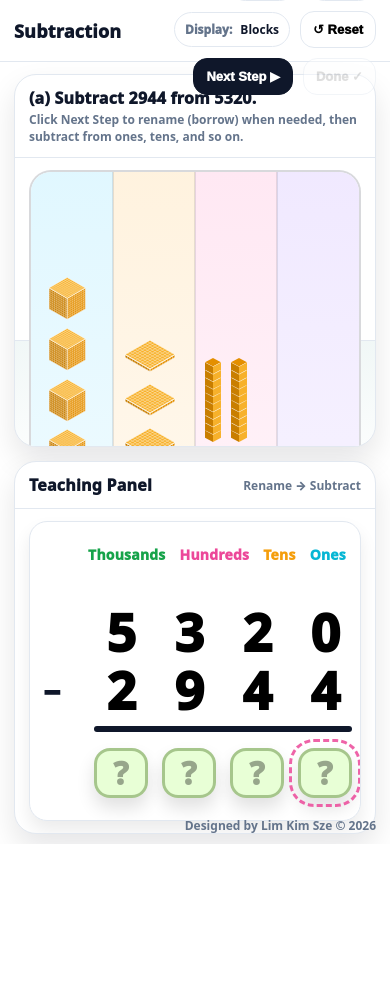
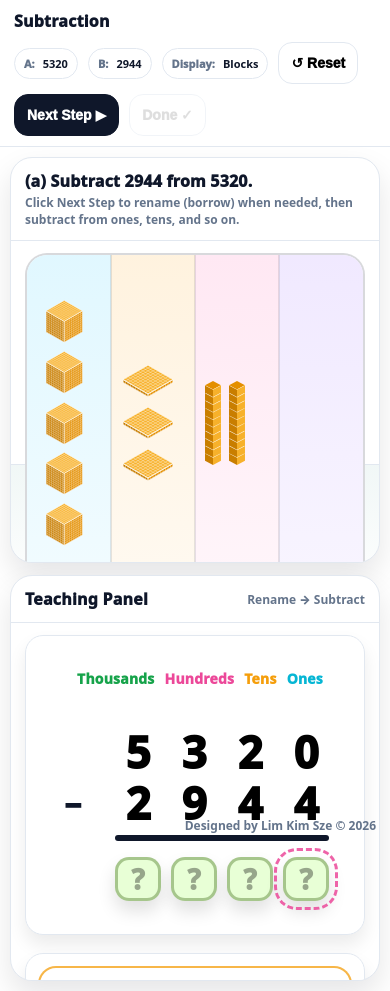
Before and after one commit to limkimsze-maker/P1_to_P3_Subtraction, a plain HTML site: page index.html in a window 390 px wide. Before the commit the page ends 844 px from the top, so only its background shows below. Drawn offline with Linux system fonts and the light colour scheme.

Commit message:
Update index.html

```diff
--- a/index.html
+++ b/index.html
@@ -4,7 +4,7 @@
 <link rel="icon" href="./kimsze_sharp16.ico?v=20260111a" sizes="any">
 <link rel="shortcut icon" href="./kimsze_sharp16.ico?v=20260111a">
   <meta charset="utf-8"/>
-  <meta name="viewport" content="width=device-width,initial-scale=1"/>
+  <meta name="viewport" content="width=device-width,initial-scale=1,viewport-fit=cover"/>
   <title>Subtraction — Place Value Mat (Step-by-step)</title>
 
   <style>
@@ -55,8 +55,11 @@
       background: var(--bg);
       color: var(--ink);
       overflow: hidden; /* no window scrolling */
-    }
-
+      -webkit-text-size-adjust: 100%;
+      touch-action: manipulation;
+    }
+
+    /* ✅ iOS safe-area padding + allow wrap on small screens */
     .topbar{
       height: var(--topbarH);
       border-bottom:1px solid var(--line);
@@ -67,6 +70,9 @@
       justify-content:space-between;
       gap:12px;
       padding: 10px 14px;
+      padding-top: calc(10px + env(safe-area-inset-top));
+      padding-left: calc(14px + env(safe-area-inset-left));
+      padding-right: calc(14px + env(safe-area-inset-right));
       position: sticky;
       top:0;
       z-index: 20;
@@ -77,7 +83,7 @@
       gap:10px;
       font-weight:1000;
       letter-spacing:.2px;
-      min-width: 140px;
+      min-width: 120px;
     }
     .title .big{ font-size: 18px; }
 
@@ -112,6 +118,8 @@
       cursor:pointer;
       white-space:nowrap;
       transition: transform .08s ease;
+      -webkit-tap-highlight-color: transparent;
+      user-select: none;
     }
     .btn:active{ transform: translateY(1px); }
     .btn.primary{
@@ -130,6 +138,7 @@
       max-width: var(--maxW);
       margin: 0 auto;
       padding: 12px 14px 10px;
+      padding-bottom: calc(10px + env(safe-area-inset-bottom));
       display:grid;
       grid-template-columns: 1.55fr .85fr;
       gap: var(--gap);
@@ -669,7 +678,7 @@
       padding: 10px 10px;
       border: 1px solid var(--line);
       border-radius: 14px;
-      font-size: 14px;
+      font-size: 16px; /* ✅ iOS: avoid zoom */
       font-weight: 900;
       outline:none;
       background:#fff;
@@ -808,12 +817,87 @@
       color: var(--muted);
       font-weight: 900;
       z-index: 5;
-    }
-
+      padding-right: env(safe-area-inset-right);
+      padding-bottom: env(safe-area-inset-bottom);
+      pointer-events:none;
+    }
+
+    /* =========================
+       ✅ Mobile + Tablet Responsive
+       ========================= */
+
+    /* Make topbar auto-height on smaller screens */
     @media (max-width: 980px){
-      .wrap{ grid-template-columns: 1fr; }
+      :root{ --topbarH: auto; }
+      body{ overflow:hidden; }
+
+      .topbar{
+        height: auto;
+        align-items:flex-start;
+        flex-wrap:wrap;
+        gap:10px;
+      }
+      .actions{
+        width:100%;
+        justify-content:flex-start;
+      }
+      .actions .btn{
+        padding: 12px 12px;
+        font-size: 14px;
+      }
+
+      .wrap{
+        height: calc(100vh - 0px);
+        grid-template-columns: 1fr;
+        padding: 10px 10px 10px;
+        gap: 12px;
+        overflow:auto;                 /* ✅ allow page scroll on mobile */
+        -webkit-overflow-scrolling: touch;
+        overscroll-behavior: contain;
+      }
+
+      .mat{ min-height: 340px; }
       .algoBox{ height: 300px; }
       .panelBody{ grid-template-rows: 300px auto; }
+    }
+
+    /* Tight phones */
+    @media (max-width: 520px){
+      .title .big{ font-size: 16px; }
+      .pill{ font-size: 11px; padding: 7px 9px; }
+
+      .eq{
+        font-size: clamp(22px, 5.8vw, 34px);
+        gap: 8px;
+        flex-wrap:wrap;
+        white-space:normal;
+      }
+      .ansPill{ height: 46px; font-size: 28px; border-radius: 14px; }
+
+      .fields{ grid-template-columns: 1fr; }
+      .randRow{ grid-template-columns: 1fr; }
+      .childGrid{ grid-template-columns: 1fr; }
+      .childGrid .btn{ width:100%; }
+
+      .stepTitle{ font-size: 26px; }
+      .stepText{ font-size: 16px; }
+      .stepEq{ font-size: 16px; }
+      .miniBox{ width: 50px; height: 40px; font-size: 22px; }
+
+      /* Algorithm visuals slightly smaller so they fit */
+      :root{ --algoColW: 46px; --algoGap: 10px; }
+      .digitsCol{ font-size: 44px; }
+      .renameRow{ font-size: 22px; }
+      .resBox{ height: 44px; font-size: 28px; border-radius: 14px; }
+
+      /* Reduce pile gaps so blocks fit better */
+      .pileGrid{ gap: 8px; }
+      .pileTwoCol{ --colGap: 12px; --rowGap: 8px; }
+    }
+
+    /* Respect reduced motion */
+    @media (prefers-reduced-motion: reduce){
+      *{ scroll-behavior: auto !important; }
     }
   </style>
   <script src="https://cdn.counter.dev/script.js" data-id="825e93b6-ce99-40ef-8bcc-125f13297433" data-utcoffset="8"></script>
@@ -930,11 +1014,11 @@
             <div class="fields">
               <div>
                 <label>Number A (≤ 4 digits)</label>
-                <input id="inA" type="number" min="0" max="9999" step="1" value="5320"/>
+                <input id="inA" type="number" min="0" max="9999" step="1" value="5320" inputmode="numeric"/>
               </div>
               <div>
                 <label>Number B (≤ 4 digits)</label>
-                <input id="inB" type="number" min="0" max="9999" step="1" value="2944"/>
+                <input id="inB" type="number" min="0" max="9999" step="1" value="2944" inputmode="numeric"/>
               </div>
             </div>
 
@@ -1228,7 +1312,6 @@
     const ctx = ensureAudio();
     if (!ctx) return;
 
-  // ✅ Force resume BEFORE making sound (important on Chrome/iOS)
     if (ctx.state === "suspended"){
       ctx.resume().then(() => playClap()).catch(()=>{});
       return;
@@ -1236,7 +1319,6 @@
 
     const t0 = ctx.currentTime;
 
-  // Small compressor so it’s loud without distortion
     const comp = ctx.createDynamicsCompressor();
     comp.threshold.setValueAtTime(-20, t0);
     comp.knee.setValueAtTime(18, t0);
@@ -1254,7 +1336,6 @@
 
       for (let i=0;i<bufferSize;i++){
         const x = i / bufferSize;
-      // strong attack + fast decay for “clap”
         const env = Math.pow(1 - x, 2.6);
         data[i] = (Math.random()*2 - 1) * env;
       }
@@ -1285,14 +1366,11 @@
       src.stop(start + len + 0.01);
     };
 
-  // 4 overlapping bursts = audible clap
     mkBurst(0.00, 0.13, 1600, 1.1, 0.70);
     mkBurst(0.03, 0.14, 1200, 1.0, 0.55);
     mkBurst(0.07, 0.11, 2200, 1.4, 0.40);
     mkBurst(0.10, 0.10, 900,  0.9, 0.30);
   }
-
-
 
   // ======= HELPERS =======
   const clampInt = (n, min, max) => {
@@ -1398,8 +1476,8 @@
   // ======= Layout rules =======
   function useTwoColForPile(placeKey){
     if (displayMode === "discs") return true;
-    if (placeKey === "t") return false; // tens blocks: 5 on top, 4 below
-    return true; // ones/hundreds/thousands blocks: 5 left, 4 right
+    if (placeKey === "t") return false;
+    return true;
   }
 
   function ensureTwoColStructure(pileEl){
@@ -1443,7 +1521,7 @@
       ensureTwoColStructure(pileEl);
       for (const t of tokens) putTokenTwoCol(pileEl, t);
     } else {
-      pileEl.className = "pile pileGrid"; // 5 top, 4 below
+      pileEl.className = "pile pileGrid";
       for (const t of tokens) pileEl.appendChild(t);
     }
   }
@@ -1507,7 +1585,7 @@
       return joinHundreds(n);
     }
 
-    const thousands = Math.floor(n / 1000); // 1..9
+    const thousands = Math.floor(n / 1000);
     const rem = n % 1000;
 
     const thouWords = `${ONES[thousands]} thousand`;
@@ -1528,14 +1606,14 @@
   // ======= STATE =======
   let A = 5320, B = 2944;
 
-  const zoneMap = { work:{} }; // single working row
+  const zoneMap = { work:{} };
   let actions = [];
   let actionIndex = 0;
   let busy = false;
 
-  let renameDigits = {};    // what to show above A (renamed values)
-  let strikeDigits = {};    // which original digits to strike
-  let resultDigits = {};    // revealed results per column
+  let renameDigits = {};
+  let strikeDigits = {};
+  let resultDigits = {};
 
   function showErr(msg){
     ui.errBox.style.display = msg ? "block" : "none";
@@ -1543,7 +1621,6 @@
   }
 
   function enforceSubRule(){
-    // ensure A >= B
     if (A < B){
       const tmp = A; A = B; B = tmp;
       ui.inA.value = A;
@@ -1569,30 +1646,24 @@
   }
 
   function buildActions(cols){
-    const work = splitDigits(A);   // mutable working digits (after renaming)
+    const work = splitDigits(A);
     const sub  = splitDigits(B);
 
     const colsSet = new Set(cols);
-    const placesAsc = cols.slice().reverse(); // ones -> highest (within cols)
-    const allAsc = ORDER.filter(k => colsSet.has(k)); // low->high subset
+    const placesAsc = cols.slice().reverse();
+    const allAsc = ORDER.filter(k => colsSet.has(k));
 
     const out = [];
     for (const p of placesAsc){
-      // borrow until enough
       while ((work[p] ?? 0) < (sub[p] ?? 0)){
-        // find nearest donor higher than p
         const pi = allAsc.indexOf(p);
         let donorIndex = -1;
         for (let j = pi+1; j < allAsc.length; j++){
           const k = allAsc[j];
           if ((work[k] ?? 0) > 0){ donorIndex = j; break; }
         }
-        if (donorIndex === -1){
-          // should not happen when A>=B
-          break;
-        }
-
-        // cascade down donor -> ... -> p
+        if (donorIndex === -1) break;
+
         for (let j = donorIndex; j > pi; j--){
           const high = allAsc[j];
           const low  = allAsc[j-1];
@@ -1649,7 +1720,6 @@
     ui.prompt.textContent = `(a) Subtract ${B} from ${A}.`;
 
     ui.ruleNote.textContent = "Use Next Step to follow the renaming (borrowing) steps, then subtract place by place.";
-
     ui.childEq.textContent = `${A} − ${B}`;
 
     const cols = getCols(A,B);
@@ -1700,7 +1770,6 @@
 
     cols.forEach(k => ui.zones.appendChild(makeZone(k)));
 
-    // fill piles with A only (single working set)
     const da = splitDigits(A);
     cols.forEach(k => fillPile(zoneMap.work[k].pile, k, da[k] ?? 0));
 
@@ -1716,7 +1785,7 @@
   function fillPile(pileEl, placeKey, count){
     pileEl.innerHTML = "";
     pileEl.dataset.place = placeKey;
-    count = clampInt(count, 0, 99); // allow 10/11/12 after renaming (discs/blocks)
+    count = clampInt(count, 0, 99);
 
     if (useTwoColForPile(placeKey)) {
       pileEl.className = "pile pileTwoCol";
@@ -1798,8 +1867,6 @@
 
   function updateRenameDisplay(cols){
     const spans = Array.from(ui.renameRow.children);
-
-    // reset strike styles on rowA
     Array.from(ui.rowA.children).forEach(sp => sp.classList.remove("strike"));
 
     cols.forEach((k, idx) => {
@@ -1813,7 +1880,6 @@
       } else {
         sp.textContent = String(v);
         sp.className = "renamed";
-        // strike original digit in rowA for that column
         if (strikeDigits[k]){
           const aSp = ui.rowA.children[idx];
           if (aSp) aSp.classList.add("strike");
@@ -1821,7 +1887,6 @@
       }
     });
 
-    // if all blank, keep them blank
     const any = cols.some(k => renameDigits[k] !== null && renameDigits[k] !== undefined);
     if (!any){
       spans.forEach(sp => { sp.textContent = ""; sp.className = "blank"; });
@@ -1864,7 +1929,6 @@
       b.style.outlineOffset = "0px";
     });
 
-    // highlight based on next SUBTRACT action’s place
     const next = actions[actionIndex];
     const place = next?.type === "subtract" ? next.place :
                   next?.type === "borrow" ? next.to : null;
@@ -1943,7 +2007,6 @@
     const fromRect = donor.getBoundingClientRect();
     donor.classList.add("movingHidden");
 
-    // ghost donor shrink
     const ghostDonor = document.createElement("div");
     ghostDonor.className = "ghost";
     ghostDonor.style.width = fromRect.width + "px";
@@ -1969,7 +2032,6 @@
     ghostDonor.remove();
     donor.remove();
 
-    // create 10 new tokens in TO pile, hidden first
     const newTokens = [];
     for (let i=0;i<10;i++){
       const t = makeTokenEl(toPlace);
@@ -1981,7 +2043,6 @@
     repackPile(fromPile, fromPlace);
     fitAllPiles();
 
-    // animate “burst” from donor center to each new token position
     resumeAudioIfNeeded();
     playSwoosh();
 
@@ -2072,7 +2133,6 @@
     busy = true;
 
     if (a.type === "borrow"){
-      // update algorithm rename row (and strike original digits)
       renameDigits[a.from] = a.highAfter;
       renameDigits[a.to]   = a.lowAfter;
       strikeDigits[a.from] = true;
@@ -2094,14 +2154,11 @@
       return;
     }
 
-    // subtract step
     await crossOutAndRemove(a.place, a.subVal);
 
-    // reveal result digit for that place (remaining tokens)
     resultDigits[a.place] = a.resVal;
     renderAlgoResults(cols);
 
-    // show mini answer as revealed
     ui.stepAns.textContent = String(a.resVal);
     ui.stepAns.classList.remove("mystery");
 
@@ -2114,7 +2171,6 @@
     fitAllPiles();
     fitAlgo();
 
-    // finished?
     const done = cols.every(k => resultDigits[k] !== null);
     if (done){
       ui.btnDone.disabled = false;
@@ -2145,7 +2201,6 @@
     if (Number.isFinite(guess) && guess === correct){
       setChildMsg("ok", "🎉 Correct! Well done!");
       playClick();
-      // ✅ NEW: clap sound on correct
       playClap();
       burstConfetti();
     } else {
```
Lines whose indentation alone changed are shown as unchanged.
